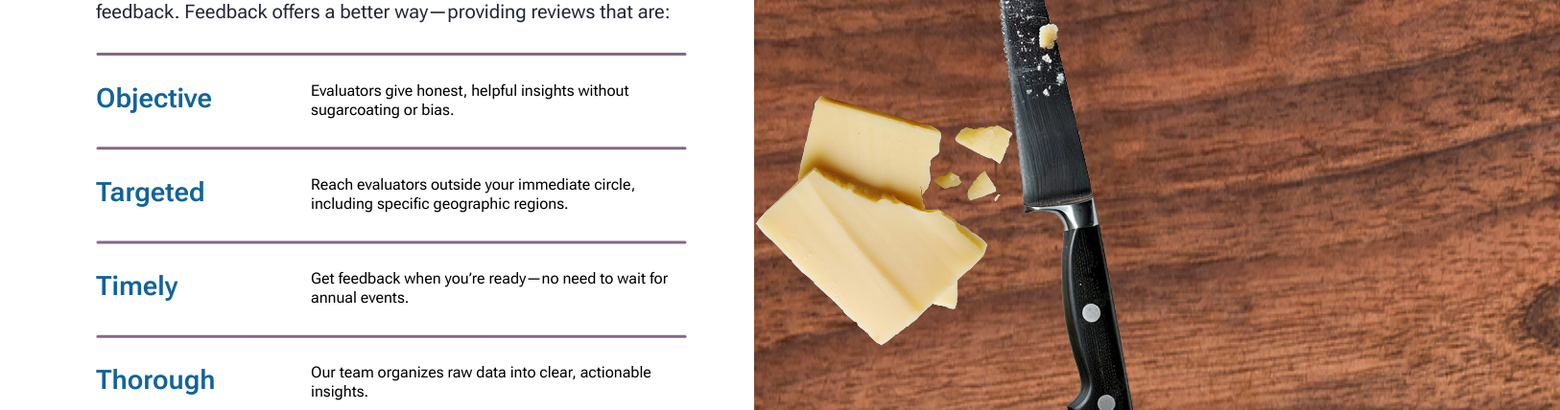
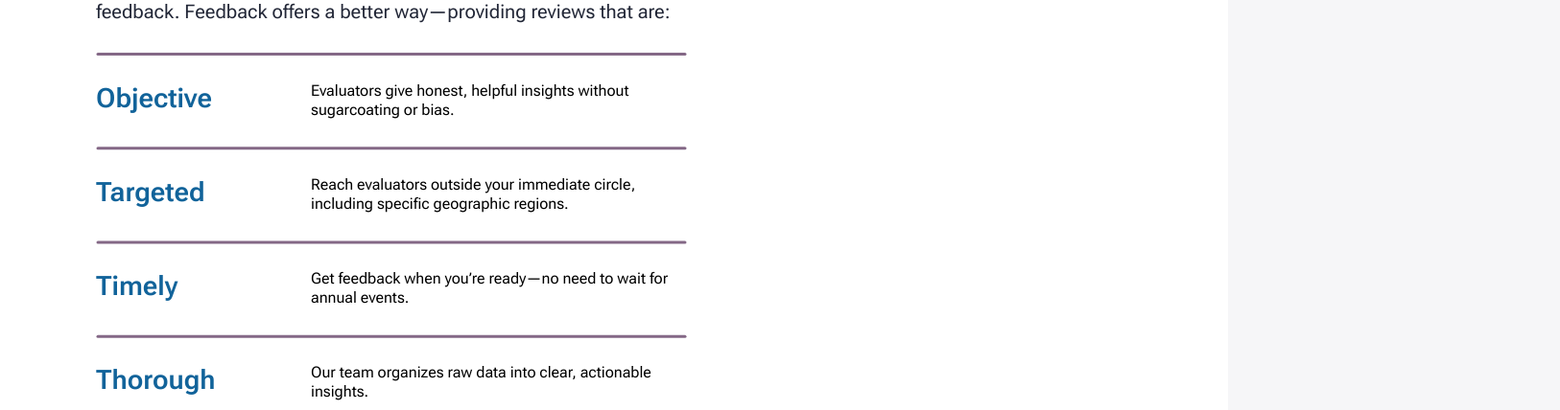
Before and after one commit to colinjcason/project-ruminate, a Next.js app: page /why-choose-us in a window 1280 px wide. Shown: the part 226-654 px from the top of the page at 96% size, 1626 px wide, since content can reach past the window. Built offline with nearby package versions, Linux system fonts and the light colour scheme.

Commit message:
mp4 added- still not responsive

```diff
--- a/src/app/globals.css
+++ b/src/app/globals.css
@@ -480,11 +480,10 @@ h3 {
 
 /* Cutting Board - Base Image */
 .cuttingboard-image {
-  width: 1530px;
-  height: 840px;
-  transform: rotate(-90deg);
-  flex-shrink: 0;
-  aspect-ratio: 51/28;
+  width: 600px;
+  margin-top: -100px;
+  margin-left: 100px
+
 }
 
 /* Cheese - Positioned Over Cutting Board */
--- a/src/app/why-choose-us/page.tsx
+++ b/src/app/why-choose-us/page.tsx
@@ -46,16 +46,23 @@ export default function WhyChooseUs() {
         </div>
 
         {/* Right Side Image (1/3 of the screen) */}
-        <Image
+        {/* <Image
             src="/assets/img/cuttingboard.png" // No need to import, just use the path
             alt="cutting board"
             className="cuttingboard-image"
             width={1530}
             height={840}
+            /> */}
+
+        <div className="cuttingboard-image">
+          <video autoPlay loop muted playsInline className="video-content">
+            <source src="/assets/videos/rotating_cheese_knife.mp4"
+            type="video/mp4"
             />
-
-                {/* Overlapping Cheese Image */}
-          <Image
+            Your browser does not support the video tag.
+          </video>
+        </div>
+          {/* <Image
             src="/assets/img/cut-cheese.png"
             alt="cheese"
             className="cheese-image"
@@ -63,14 +70,13 @@ export default function WhyChooseUs() {
             height={308}
           />
 
-          {/* Overlapping Knife Image */}
           <Image
             src="/assets/img/knife.png"
             alt="knife"
             className="knife-image"
             width={246}
             height={592}
-          />
+          /> */}
 
 
       </main>
```
Also changed, not shown: 1 other file (tests, documents, lock files or other folders).
